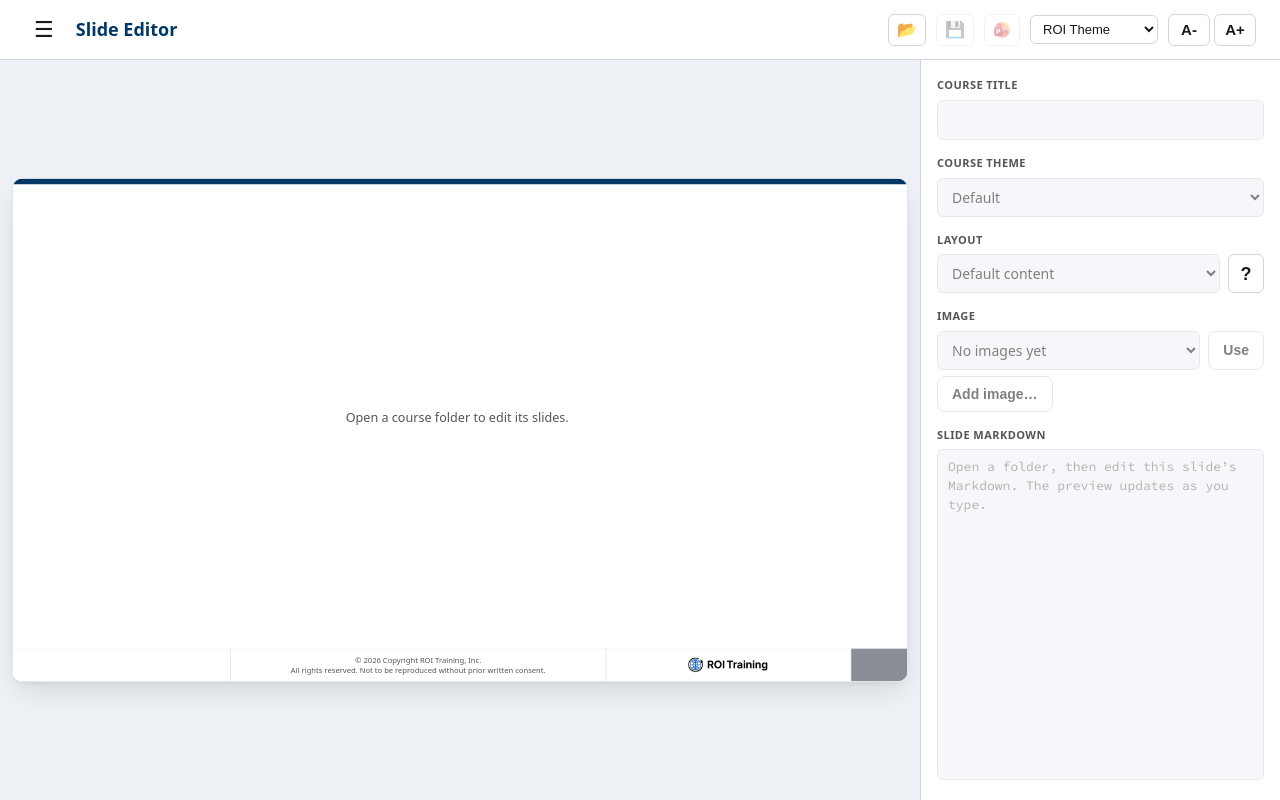
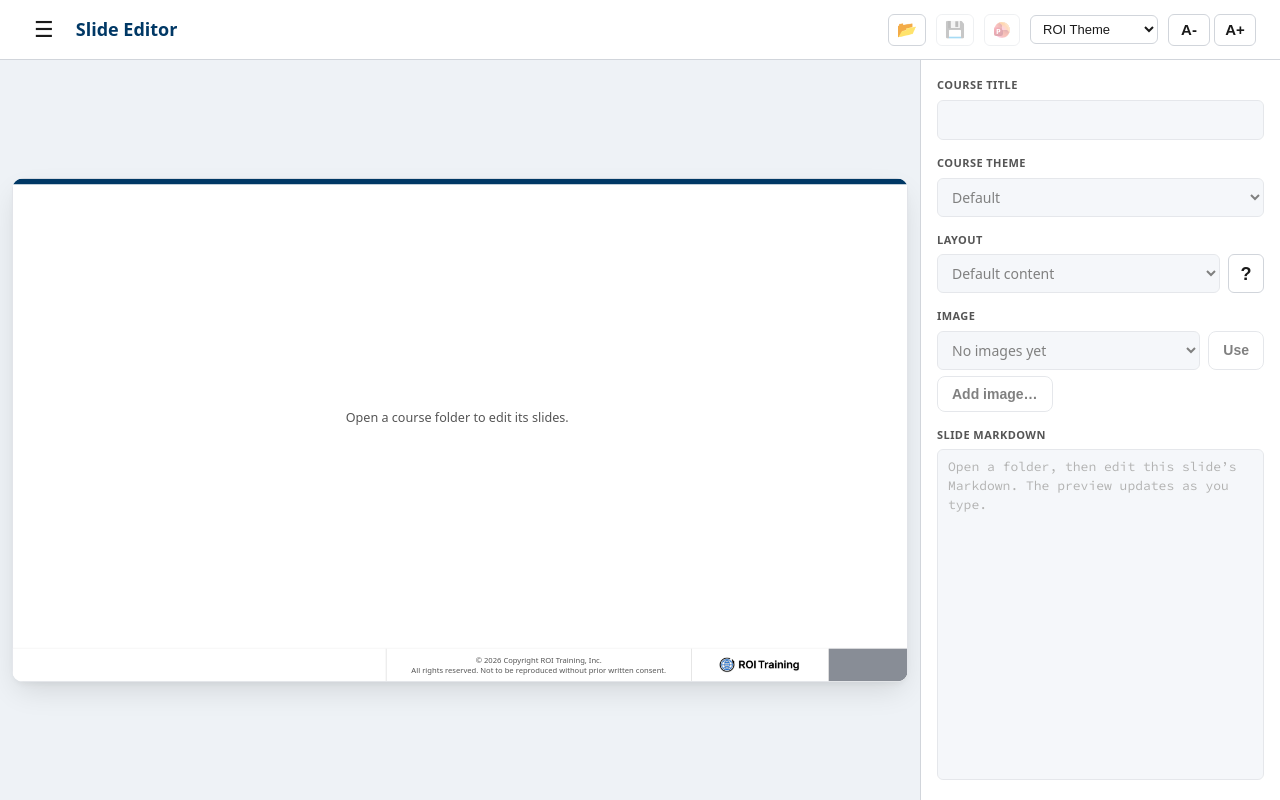
Before and after one commit to roitraining/md-to-html-slides-viewer, a plain HTML site: page editor.html in a window 1280 px wide. Drawn offline with nearby package versions, Linux system fonts and the light colour scheme.

Commit message:
CSS Updates

```diff
--- a/css/slide-layout.css
+++ b/css/slide-layout.css
@@ -592,7 +592,7 @@ body.is-fullscreen .slide-card {
 }
 
 .footer-course {
-    flex: 1.2;
+    flex: 1 1 auto;
     min-width: 0; /* allow flex item to shrink so fit-to-box can measure */
     padding: 0 16px;
     /* Grid so text wraps and stays centered (flex + raw text does not wrap well) */
@@ -605,7 +605,7 @@ body.is-fullscreen .slide-card {
 }
 
 .footer-copyright {
-    flex: 2.2;
+    flex: 0 0 436px;
     padding: 0 12px;
     justify-content: center;
     text-align: center;
@@ -613,7 +613,7 @@ body.is-fullscreen .slide-card {
 }
 
 .footer-logo {
-    flex: 1.4;
+    flex: 0 0 196px;
     justify-content: center;
     gap: 8px;
     padding: 0 12px;
@@ -649,13 +649,13 @@ html[data-theme] .layout-title.logo-on-dark .footer-logo .roi-logo-white {
 }
 
 .footer-number {
-    min-width: 80px;
-    width: auto;
+    /* Fixed box. A content-sized badge changed width with the digits and
+       wrapped the course title. 112px fits "100 of 100" at the footer size. */
+    flex: 0 0 112px;
+    width: 112px;
+    min-width: 112px;
     padding: 0 12px;
-    flex-shrink: 0;
     justify-content: center;
     white-space: nowrap;
-    /* Equal digit widths so "18 of 60" and "20 of 60" take the same box.
-       A proportional "1" was narrowing this cell and wrapping the course title. */
     font-variant-numeric: tabular-nums;
 }
--- a/editor.html
+++ b/editor.html
@@ -8,7 +8,7 @@
     <link rel="preconnect" href="https://fonts.googleapis.com">
     <link rel="preconnect" href="https://fonts.gstatic.com" crossorigin>
     <link href="https://fonts.googleapis.com/css2?family=Fraunces:ital,wght@0,500;0,600;0,700;1,500;1,600&family=Inter:wght@400;500;600;700;800&family=Montserrat:ital,wght@0,400;0,600;0,700;0,800;1,400&family=Outfit:wght@400;500;600;700&family=Roboto+Mono:wght@400;500&family=Roboto:wght@400;500;700&family=Source+Code+Pro:wght@400;600&display=swap" rel="stylesheet">
-    <link rel="stylesheet" href="style.css?v=81">
+    <link rel="stylesheet" href="style.css?v=83">
     <link rel="stylesheet" href="css/editor.css?v=61">
     <link rel="stylesheet" href="https://cdnjs.cloudflare.com/ajax/libs/highlight.js/11.9.0/styles/github.min.css">
 </head>
--- a/style.css
+++ b/style.css
@@ -4,7 +4,7 @@
 @import url('css/tokens.css?v=2');
 @import url('css/chrome.css?v=71');
 @import url('css/toolbox.css?v=63');
-@import url('css/slide-layout.css?v=47');
+@import url('css/slide-layout.css?v=49');
 @import url('css/themes/roi-theme.css');
 @import url('css/themes/roi-alt-theme.css?v=3');
 @import url('css/themes/demo-theme.css?v=3');
```
Also changed, not shown: index.html (+1 -1 lines).
